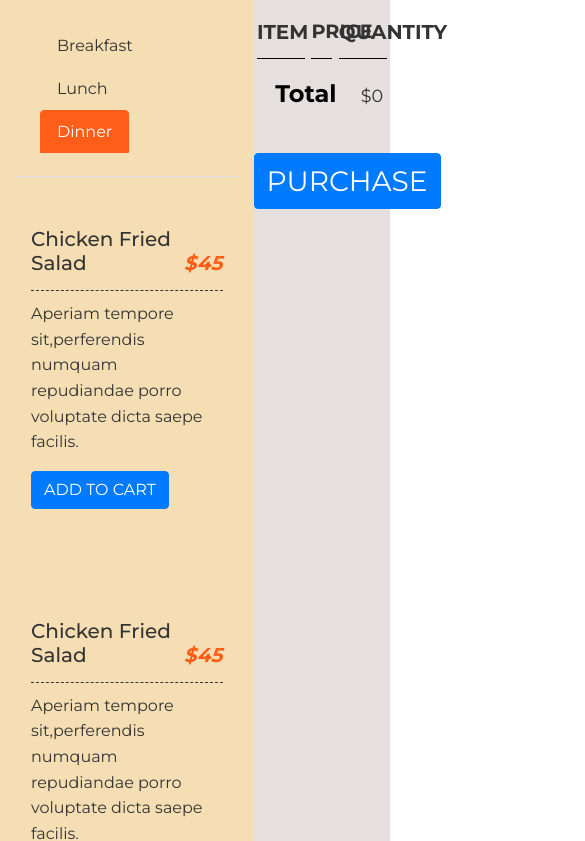
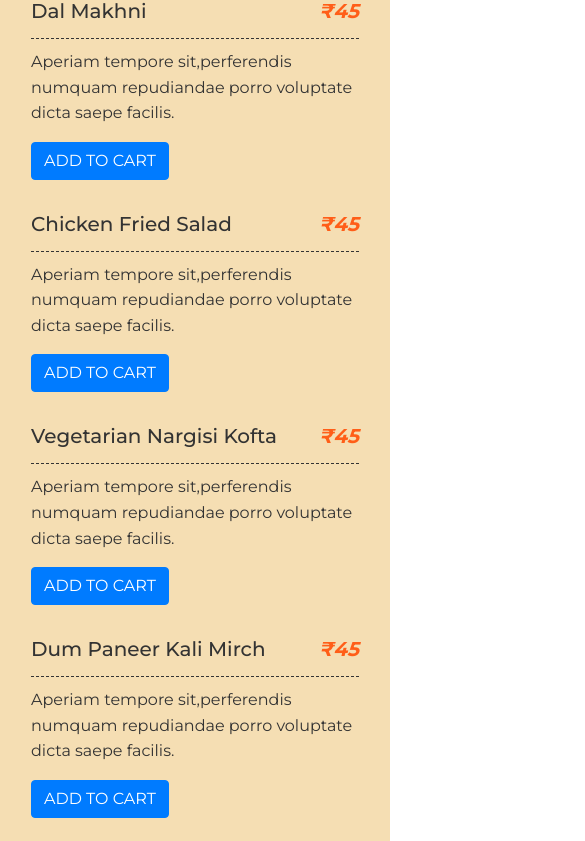
Before and after one commit to yash-278/foody-fast-delivery, a plain HTML site: page index.html in a window 390 px wide. Shown: the part 497-1338 px from the top of the page, 585 px wide, since content can reach past the window. Drawn offline with nearby package versions, Linux system fonts and the light colour scheme.

Commit message:
first commit

```diff
--- a/app.js
+++ b/app.js
@@ -55,7 +55,7 @@ function addToCartClicked(event) {
   var button = event.target;
   var shopItem = button.parentElement.parentElement;
   var title = shopItem.getElementsByClassName("shop-item-title")[0].innerText;
-  title = title.substring(0, title.indexOf("$"));
+  title = title.substring(0, title.indexOf("₹"));
   var price = shopItem.getElementsByClassName("shop-item-price")[0].innerText;
   // var imageSrc = shopItem.getElementsByClassName("shop-item-image")[0].src;
   addItemToCart(title, price /*imageSrc*/);
@@ -105,11 +105,11 @@ function updateCartTotal() {
     var quantityElement = cartRow.getElementsByClassName(
       "cart-quantity-input"
     )[0];
-    var price = parseFloat(priceElement.innerText.replace("$", ""));
+    var price = parseFloat(priceElement.innerText.replace("₹", ""));
     var quantity = quantityElement.value;
     total = total + price * quantity;
   }
   total = Math.round(total * 100) / 100;
   document.getElementsByClassName("cart-total-price")[0].innerText =
-    "$" + total;
+    "₹" + total;
 }
--- a/index.html
+++ b/index.html
@@ -37,10 +37,10 @@
           <h2 class="nav-text">Hi , Yash</h2>
         </div>
       </div>
-      <div class="search-bar">
+      <!-- <div class="search-bar">
         <i class="fas fa-search search-logo "></i>
         <input type="text" placeholder="Search" class="search-text" />
-      </div>
+      </div> -->
       <div class="logo">
         <h3 class="logo-text">
           FOODY
@@ -117,7 +117,7 @@
                         alt=""
                       /> -->
                       <div class="menu_content">
-                        <h4 class="shop-item-title">Maggi Noodles <span class="shop-item-price">$45</span></h4>
+                        <h4 class="shop-item-title">Onion Rava Dosa<span class="shop-item-price">₹150</span></h4>
                         <p>
                           Aperiam tempore sit,perferendis numquam repudiandae
                           porro voluptate dicta saepe facilis.
@@ -133,7 +133,7 @@
                         alt=""
                       /> -->
                       <div class="menu_content">
-                        <h4 class="shop-item-title">Chicken Fried Salad <span class="shop-item-price">$45</span></h4>
+                        <h4 class="shop-item-title">Samosa<span class="shop-item-price">₹20</span></h4>
                         <p>
                           Aperiam tempore sit,perferendis numquam repudiandae
                           porro voluptate dicta saepe facilis.
@@ -149,7 +149,7 @@
                         alt=""
                       /> -->
                       <div class="menu_content">
-                        <h4 class="shop-item-title">Chicken Fried Salad <span class="shop-item-price">$45</span></h4>
+                        <h4 class="shop-item-title">Potato Cheese Balls<span class="shop-item-price">₹95</span></h4>
                         <p>
                           Aperiam tempore sit,perferendis numquam repudiandae
                           porro voluptate dicta saepe facilis.
@@ -167,7 +167,7 @@
                         alt=""
                       /> -->
                       <div class="menu_content">
-                        <h4 class="shop-item-title">Chicken Fried Salad <span class="shop-item-price">$45</span></h4>
+                        <h4 class="shop-item-title">Veg Cutlet<span class="shop-item-price">₹80</span></h4>
                         <p>
                           Aperiam tempore sit,perferendis numquam repudiandae
                           porro voluptate dicta saepe facilis.
@@ -183,7 +183,7 @@
                         alt=""
                       /> -->
                       <div class="menu_content">
-                        <h4 class="shop-item-title">Chicken Fried Salad <span class="shop-item-price">$45</span></h4>
+                        <h4 class="shop-item-title">Masala Vada <span class="shop-item-price">₹60</span></h4>
                         <p>
                           Aperiam tempore sit,perferendis numquam repudiandae
                           porro voluptate dicta saepe facilis.
@@ -199,7 +199,7 @@
                         alt=""
                       /> -->
                       <div class="menu_content">
-                        <h4 class="shop-item-title">Chicken Fried Salad <span class="shop-item-price">$45</span></h4>
+                        <h4 class="shop-item-title">Chrispy Veg Manchurian <span class="shop-item-price">₹75</span></h4>
                         <p>
                           Aperiam tempore sit,perferendis numquam repudiandae
                           porro voluptate dicta saepe facilis.
@@ -226,7 +226,7 @@
                         alt=""
                       /> -->
                       <div class="menu_content">
-                        <h4 class="shop-item-title">Chicken Fried Salad <span class="shop-item-price">$45</span></h4>
+                        <h4 class="shop-item-title">Chicken Fried Salad <span class="shop-item-price">₹45</span></h4>
                         <p>
                           Aperiam tempore sit,perferendis numquam repudiandae
                           porro voluptate dicta saepe facilis.
@@ -243,7 +243,7 @@
                         alt=""
                       /> -->
                       <div class="menu_content">
-                        <h4 class="shop-item-title">Chicken Fried Salad <span class="shop-item-price">$45</span></h4>
+                        <h4 class="shop-item-title">Shahi Egg Curry<span class="shop-item-price">₹45</span></h4>
                         <p>
                           Aperiam tempore sit,perferendis numquam repudiandae
                           porro voluptate dicta saepe facilis.
@@ -259,7 +259,7 @@
                         alt=""
                       /> -->
                       <div class="menu_content">
-                        <h4 class="shop-item-title">Chicken Fried Salad <span class="shop-item-price">$45</span></h4>
+                        <h4 class="shop-item-title">Gujrati Curry<span class="shop-item-price">₹45</span></h4>
                         <p>
                           Aperiam tempore sit,perferendis numquam repudiandae
                           porro voluptate dicta saepe facilis.
@@ -277,7 +277,7 @@
                         alt=""
                       /> -->
                       <div class="menu_content">
-                        <h4 class="shop-item-title">Chicken Fried Salad <span class="shop-item-price">$45</span></h4>
+                        <h4 class="shop-item-title">Dahi Chicken<span class="shop-item-price">₹45</span></h4>
                         <p>
                           Aperiam tempore sit,perferendis numquam repudiandae
                           porro voluptate dicta saepe facilis.
@@ -293,7 +293,7 @@
                         alt=""
                       /> -->
                       <div class="menu_content">
-                        <h4 class="shop-item-title">Chicken Fried Salad <span class="shop-item-price">$45</span></h4>
+                        <h4 class="shop-item-title">Kolhapuri Vegetables<span class="shop-item-price">₹45</span></h4>
                         <p>
                           Aperiam tempore sit,perferendis numquam repudiandae
                           porro voluptate dicta saepe facilis.
@@ -309,7 +309,7 @@
                         alt=""
                       /> -->
                       <div class="menu_content">
-                        <h4 class="shop-item-title">Chicken Fried Salad <span class="shop-item-price">$45</span></h4>
+                        <h4 class="shop-item-title">Paneer Achari<span class="shop-item-price">₹45</span></h4>
                         <p>
                           Aperiam tempore sit,perferendis numquam repudiandae
                           porro voluptate dicta saepe facilis.
@@ -336,7 +336,7 @@
                         alt=""
                       /> -->
                       <div class="menu_content">
-                        <h4 class="shop-item-title">Chicken Fried Salad <span class="shop-item-price">$45</span></h4>
+                        <h4 class="shop-item-title">Dal Makhni<span class="shop-item-price">₹45</span></h4>
                         <p>
                           Aperiam tempore sit,perferendis numquam repudiandae
                           porro voluptate dicta saepe facilis.
@@ -352,7 +352,7 @@
                         alt=""
                       /> -->
                       <div class="menu_content">
-                        <h4 class="shop-item-title">Chicken Fried Salad <span class="shop-item-price">$45</span></h4>
+                        <h4 class="shop-item-title">Chicken Fried Salad <span class="shop-item-price">₹45</span></h4>
                         <p>
                           Aperiam tempore sit,perferendis numquam repudiandae
                           porro voluptate dicta saepe facilis.
@@ -368,7 +368,7 @@
                         alt=""
                       /> -->
                       <div class="menu_content">
-                        <h4 class="shop-item-title">Chicken Fried Salad <span class="shop-item-price">$45</span></h4>
+                        <h4 class="shop-item-title">Vegetarian Nargisi Kofta<span class="shop-item-price">₹45</span></h4>
                         <p>
                           Aperiam tempore sit,perferendis numquam repudiandae
                           porro voluptate dicta saepe facilis.
@@ -386,7 +386,7 @@
                         alt=""
                       /> -->
                       <div class="menu_content">
-                        <h4 class="shop-item-title">Chicken Fried Salad <span class="shop-item-price">$45</span></h4>
+                        <h4 class="shop-item-title">Dum Paneer Kali Mirch<span class="shop-item-price">₹45</span></h4>
                         <p>
                           Aperiam tempore sit,perferendis numquam repudiandae
                           porro voluptate dicta saepe facilis.
@@ -402,7 +402,7 @@
                         alt=""
                       /> -->
                       <div class="menu_content">
-                        <h4 class="shop-item-title">Chicken Fried Salad <span class="shop-item-price">$45</span></h4>
+                        <h4 class="shop-item-title">Paneer Kolhapuri <span class="shop-item-price">₹45</span></h4>
                         <p>
                           Aperiam tempore sit,perferendis numquam repudiandae
                           porro voluptate dicta saepe facilis.
@@ -418,7 +418,7 @@
                         alt=""
                       /> -->
                       <div class="menu_content">
-                        <h4 class="shop-item-title">Chicken Fried Salad <span class="shop-item-price">$45</span></h4>
+                        <h4 class="shop-item-title">Panner Tikka Masala <span class="shop-item-price">₹45</span></h4>
                         <p>
                           Aperiam tempore sit,perferendis numquam repudiandae
                           porro voluptate dicta saepe facilis.
@@ -479,7 +479,7 @@
       <div class="cart-items"></div>
       <div class="cart-total">
         <strong class="cart-total-title">Total</strong>
-        <span class="cart-total-price">$0</span>
+        <span class="cart-total-price">₹0</span>
       </div>
       <button class="btn btn-primary btn-purchase" type="button">
         PURCHASE
--- a/main.css
+++ b/main.css
@@ -248,7 +248,7 @@ select {
 .single_menu_list {
   position: relative;
   /* padding-left: 190px; */
-  margin-bottom: 110px;
+  margin-bottom: 2em;
 }
 
 .single_menu_list img {
@@ -393,3 +393,41 @@ select {
   margin: 40px auto 80px auto;
   font-size: 1.75em;
 }
+
+/* ===================================================================================== */
+
+@media (max-width: 1000px) {
+  .main-container {
+    flex-direction: column;
+  }
+  .main {
+    width: 100%;
+    border-radius: 30px 30px 0 0;
+  }
+  .cart {
+    width: 100%;
+    border-radius: 0 0 30px 30px;
+  }
+}
+
+@media (max-width: 500px) {
+  .logo {
+    width: 60%;
+  }
+  .logo-text {
+    font-size: 0.9rem;
+  }
+  .nav {
+    padding: 0.1em;
+    width: 40%;
+  }
+  .burger {
+    padding: 0.1em;
+  }
+  .burger div {
+    width: 25px;
+  }
+  .nav-text {
+    font-size: 1rem;
+  }
+}
```
